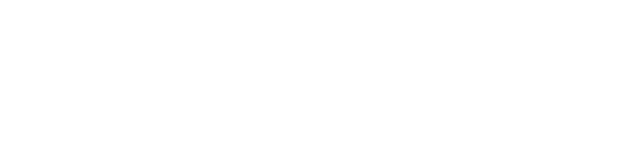
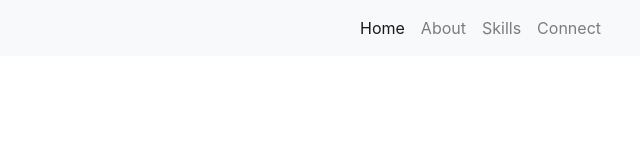
Before and after one commit to EddieHarmonJr/personal-website-2, a plain HTML site: page index.html in a window 1280 px wide. Shown: the whole page, without its empty margins (640-1280 px from the left). Drawn offline with nearby package versions, Linux system fonts and the light colour scheme.

Commit message:
create navbar and image folder.

```diff
--- a/index.html
+++ b/index.html
@@ -3,10 +3,42 @@
 <head>
     <meta charset="UTF-8">
     <meta name="viewport" content="width=device-width, initial-scale=1.0">
-    <meta http-equiv="X-UA-Compatible" content="ie=edge">
     <title>Eddie Harmon: Full Stack Web Developer</title>
+    <link rel="stylesheet" href="https://maxcdn.bootstrapcdn.com/bootstrap/4.0.0/css/bootstrap.min.css">
+	<script src="https://ajax.googleapis.com/ajax/libs/jquery/3.3.1/jquery.min.js"></script>
+	<script src="https://cdnjs.cloudflare.com/ajax/libs/popper.js/1.12.9/umd/popper.min.js"></script>
+	<script src="https://maxcdn.bootstrapcdn.com/bootstrap/4.0.0/js/bootstrap.min.js"></script>
+	<script src="https://use.fontawesome.com/releases/v5.0.8/js/all.js"></script>
+	<link href="style.css" rel="stylesheet">
 </head>
 <body>
 
+<!-- Navigation -->
+    <nav class="navbar navbar-expand-md navbar-light bg-light sticky-top">
+    <div class="container-fluid"> <!--- This is so it can take up 100% of the screen-->
+        <a class="navbar-brand" href="#"><img src=""></a>
+        <button class="navbar-toggler" type="button" data-toggle="collapse" data-target="#navbarResponsive">
+            <span class="navbar-toggler-icon"></span>
+        </button>
+        <div class="collapse navbar-collapse" id="navbarResponsive">
+            <ul class="navbar-nav ml-auto">
+                <li class="nav-item active">
+                    <a class="nav-link" href="#">Home</a>
+                </li>
+                <li class="nav-item">
+                        <a class="nav-link" href="#">About</a>
+                </li>
+                <li class="nav-item">
+                        <a class="nav-link" href="#">Skills</a>
+                </li>
+                <li class="nav-item">
+                        <a class="nav-link" href="#">Connect</a>
+                </li>
+            </ul>
+        </div>
+    </div>
+    </nav>
+
+    <!-- Image Slider -->
 </body>
 </html>
```
Also changed, not shown: img/coding-snippet bokeh.jpg (added).
